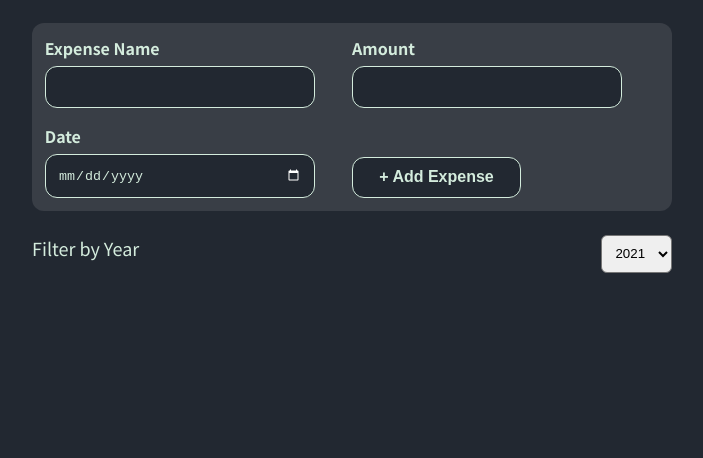
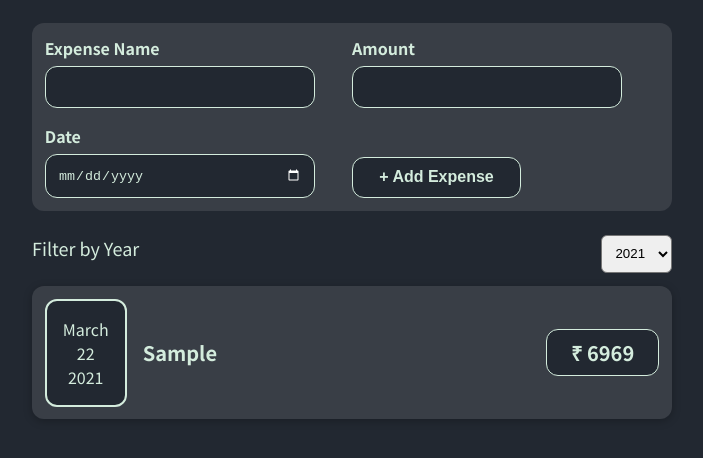
Before and after one commit to RK03ind/first-react-app, a React (Create React App) app: page / in a window 1280 px wide. Shown: the top 458 px of the page, without its empty margins (288-991 px from the left). Built offline with nearby package versions, Linux system fonts and the light colour scheme.

Commit message:
filter fixed

```diff
--- a/src/App.js
+++ b/src/App.js
@@ -7,7 +7,7 @@ const App = () => {
     {
       title: "Sample",
       amount: "6969",
-      date: new Date(2022, 2, 22),
+      date: new Date(2021, 2, 22),
       id: Math.random() * 1000,
     },
   ]);
--- a/src/components/Expenses/Expenses.js
+++ b/src/components/Expenses/Expenses.js
@@ -3,16 +3,18 @@ import ExpenseItem from "./ExpenseItem";
 import ExpenseFilter from "./ExpenseFilter";
 
 const Expenses = (props) => {
-  const [year, setYear] = useState(2021);
+  const [year, setYear] = useState("2021");
 
   const filteredArray = props.expenses.filter((expenses) => {
-    if (year == expenses.date.getFullYear()) return expenses;
-    return false;
+    return year === expenses.date.getFullYear().toString();
   });
 
   return (
     <>
       <ExpenseFilter value={year} postYear={setYear} />
+      {filteredArray.length === 0 && (
+        <p className="no-data">No expenses found !!</p>
+      )}
       {filteredArray.map((expenses) => (
         <ExpenseItem
           key={expenses.id}
--- a/src/index.css
+++ b/src/index.css
@@ -18,3 +18,9 @@ body {
   flex-direction: column;
   align-items: center;
 }
+
+.no-data {
+  font-weight: bold;
+  font-size: larger;
+  color: #d4ecdd;
+}
```
